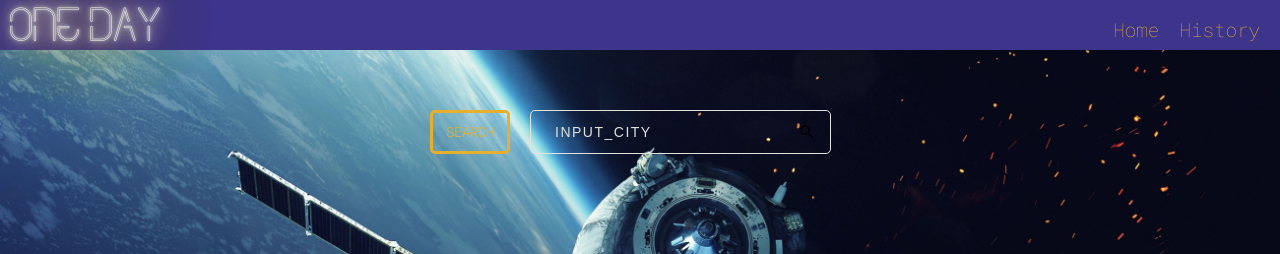
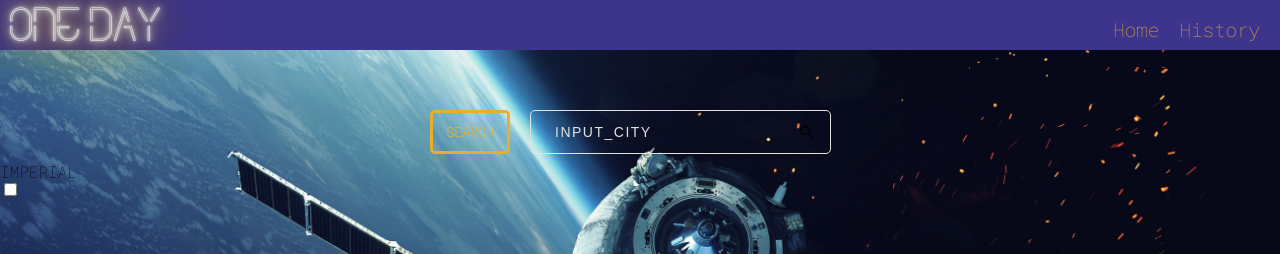
Before and after one commit to puentebravo/oneDay, a React (Create React App) app in the folder client/: page / in a window 1280 px wide. Shown: the top 254 px of the page. Built offline with nearby package versions, Linux system fonts and the light colour scheme; no server answers.

Commit message:
Passed unit state variable/function to toggler component

```diff
--- a/client/src/pages/home/index.tsx
+++ b/client/src/pages/home/index.tsx
@@ -5,7 +5,7 @@ import Navbar from "../../components/navbar";
 import SearchBar from "../../components/searchBar";
 import "./home.css"
 import { weatherResponse } from "../../interfaces";
-// import UnitSwitch from "../../components/unitSwitch";
+import UnitSwitch from "../../components/unitSwitch";
 import FiveDay from "../../components/fiveDay";
 import Hourly from "../../components/hourly";
 
@@ -75,16 +75,14 @@ function Home() {
         <>
             <Navbar />
             <SearchBar city={city} setCity={setCity} getCityWeather={getCityWeather} units={units} />
-            {/* <UnitSwitch /> */}
+            <UnitSwitch unit={units} setUnit={setUnits}/>
 
             {weatherData ?
 
                 <main id="weatherContainer">
                     <CurrentTemp current={weatherData.current.temp} icon={weatherData.current.weather[0].icon} sunrise={weatherData.current.sunrise} sunset={weatherData.current.sunset} temp={weatherData.current.temp} feelsLike={weatherData.current.feels_like} windSpeed={weatherData.current.wind_speed} UVI={weatherData.current.uvi} humidity={weatherData.current.humidity} units={units} />
-                    <Hourly hourly={weatherData.hourly} units={units}/>
-                    <FiveDay dailyForecasts={weatherData.daily} units={units}/>
-
-
+                    <Hourly hourly={weatherData.hourly} units={units} />
+                    <FiveDay dailyForecasts={weatherData.daily} units={units} />
                 </main>
                 : <ProgressBar />
 
```
